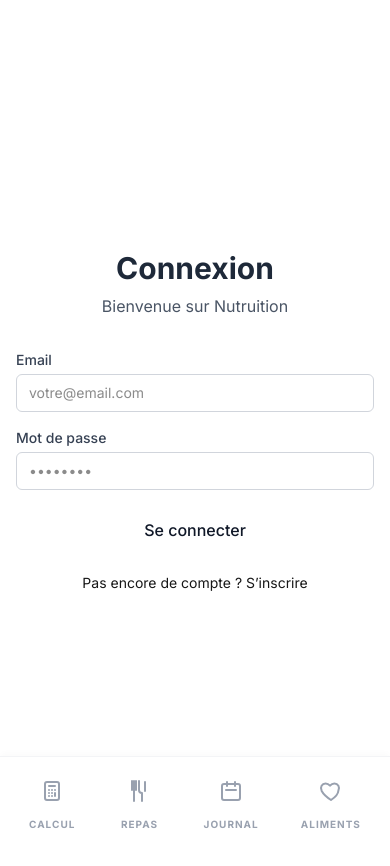
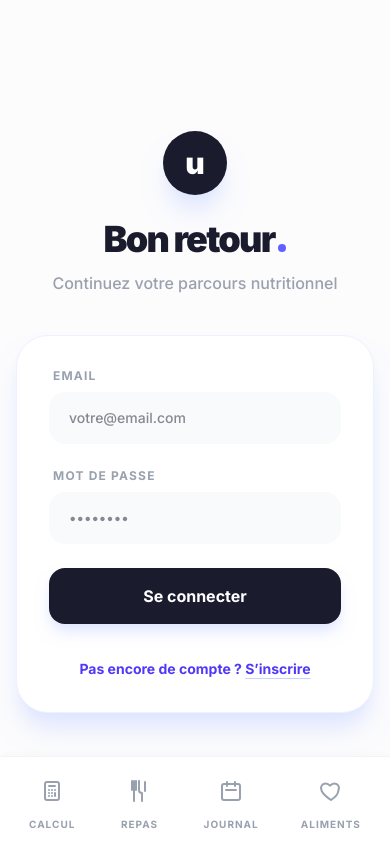
Before and after one commit to camcarre/nutruition, a Next.js app: page /login in a window 390 px wide. Shown: the top 866 px of the page. Built offline with nearby package versions, Linux system fonts and the light colour scheme.

Commit message:
Optimisation mobile, correction redirection auth et fix recouvrement clavier

```diff
--- a/src/app/foods/page.tsx
+++ b/src/app/foods/page.tsx
@@ -3,15 +3,8 @@
 
 export default function FoodsPage() {
   return (
-    <div className="px-4 py-6 pb-24">
+    <div className="px-4 py-6 pb-24 min-h-screen bg-gray-50/30">
       <Header />
-
-      <div className="mb-6">
-        <h2 className="text-3xl font-bold text-gray-900 mb-1">Aliments</h2>
-        <p className="text-gray-400 text-sm font-medium">
-          Explorez la base de données
-        </p>
-      </div>
 
       <FoodList />
     </div>
--- a/src/app/login/page.tsx
+++ b/src/app/login/page.tsx
@@ -2,11 +2,17 @@
 
 export default function LoginPage() {
   return (
-    <div className="min-h-screen flex items-center justify-center px-4">
-      <div className="w-full max-w-sm">
-        <div className="text-center mb-8">
-          <h1 className="text-3xl font-bold text-gray-800 mb-2">Connexion</h1>
-          <p className="text-gray-600">Bienvenue sur Nutruition</p>
+    <div className="min-h-screen flex items-center justify-center px-4 bg-gray-50/50">
+      <div className="w-full max-w-mobile">
+        <div className="text-center mb-10">
+          <div className="inline-flex items-center justify-center w-16 h-16 rounded-[2rem] bg-[#1a1c2e] text-white font-black text-3xl mb-6 shadow-xl shadow-indigo-100">
+            u
+          </div>
+          <h1 className="text-4xl font-black text-[#1a1c2e] tracking-tighter mb-3">
+            Bon retour
+            <span className="inline-block w-2 h-2 rounded-full bg-indigo-500 ml-1"></span>
+          </h1>
+          <p className="text-gray-400 font-medium">Continuez votre parcours nutritionnel</p>
         </div>
         <LoginForm />
       </div>
--- a/src/app/register/page.tsx
+++ b/src/app/register/page.tsx
@@ -2,11 +2,17 @@
 
 export default function RegisterPage() {
   return (
-    <div className="min-h-screen flex items-center justify-center px-4">
-      <div className="w-full max-w-sm">
-        <div className="text-center mb-8">
-          <h1 className="text-3xl font-bold text-gray-800 mb-2">Inscription</h1>
-          <p className="text-gray-600">Créez votre compte Nutruition</p>
+    <div className="min-h-screen flex items-center justify-center px-4 bg-gray-50/50">
+      <div className="w-full max-w-mobile">
+        <div className="text-center mb-10">
+          <div className="inline-flex items-center justify-center w-16 h-16 rounded-[2rem] bg-[#1a1c2e] text-white font-black text-3xl mb-6 shadow-xl shadow-indigo-100">
+            u
+          </div>
+          <h1 className="text-4xl font-black text-[#1a1c2e] tracking-tighter mb-3">
+            Créer un compte
+            <span className="inline-block w-2 h-2 rounded-full bg-indigo-500 ml-1"></span>
+          </h1>
+          <p className="text-gray-400 font-medium">Rejoignez la communauté Nutruition</p>
         </div>
         <RegisterForm />
       </div>
--- a/src/components/auth/LoginForm.tsx
+++ b/src/components/auth/LoginForm.tsx
@@ -21,15 +21,20 @@
     try {
       const user = await getOrCreateUser(formData.email)
       if (user) {
-        localStorage.setItem('user', JSON.stringify({
+        const userToSave = {
           id: user.id,
           email: user.email,
           photoUrl: user.photoUrl,
           targetCalories: user.targetCalories
-        }))
+        }
+        localStorage.setItem('user', JSON.stringify(userToSave))
         window.dispatchEvent(new Event('nutruition:user'))
         showIsland(`Bon retour !`, 'success', 3000)
-        router.push('/')
+
+        // Force immediate redirection
+        router.replace('/')
+      } else {
+        showIsland('Utilisateur non trouvé', 'error', 3000)
       }
     } catch (error) {
       console.error('Login error:', error)
@@ -47,9 +52,10 @@
   }
 
   return (
-    <form onSubmit={handleSubmit} className="space-y-4">
+    <div className="bg-white p-8 rounded-[2rem] shadow-xl shadow-indigo-100 border border-indigo-50">
+      <form onSubmit={handleSubmit} className="space-y-6">
         <div>
-        <label htmlFor="email" className="block text-sm font-medium text-gray-700 mb-1">
+          <label htmlFor="email" className="block text-xs font-bold text-gray-400 uppercase tracking-widest mb-2 ml-1">
             Email
           </label>
           <input
@@ -59,13 +65,13 @@
             required
             value={formData.email}
             onChange={handleChange}
-          className="w-full px-3 py-2 border border-gray-300 rounded-md text-sm focus:ring-2 focus:ring-primary-500 focus:border-primary-500"
+            className="w-full px-5 py-4 bg-gray-50 border-none rounded-2xl text-sm focus:ring-2 focus:ring-indigo-500 transition-all font-medium text-gray-900"
             placeholder="votre@email.com"
           />
         </div>
 
         <div>
-        <label htmlFor="password" className="block text-sm font-medium text-gray-700 mb-1">
+          <label htmlFor="password" className="block text-xs font-bold text-gray-400 uppercase tracking-widest mb-2 ml-1">
             Mot de passe
           </label>
           <input
@@ -75,7 +81,7 @@
             required
             value={formData.password}
             onChange={handleChange}
-          className="w-full px-3 py-2 border border-gray-300 rounded-md text-sm focus:ring-2 focus:ring-primary-500 focus:border-primary-500"
+            className="w-full px-5 py-4 bg-gray-50 border-none rounded-2xl text-sm focus:ring-2 focus:ring-indigo-500 transition-all font-medium text-gray-900"
             placeholder="••••••••"
           />
         </div>
@@ -83,16 +89,22 @@
         <button
           type="submit"
           disabled={isLoading}
-        className="w-full bg-primary-600 text-gray-900 py-3 px-4 rounded-md font-medium hover:bg-primary-700 disabled:bg-gray-300 disabled:cursor-not-allowed transition-colors"
+          className="w-full bg-[#1a1c2e] text-white py-4 px-6 rounded-2xl font-bold hover:bg-indigo-600 disabled:bg-gray-200 disabled:text-gray-400 disabled:cursor-not-allowed transition-all shadow-lg shadow-indigo-100 active:scale-[0.98]"
         >
-        {isLoading ? 'Connexion...' : 'Se connecter'}
+          {isLoading ? (
+            <div className="flex items-center justify-center gap-2">
+              <div className="w-4 h-4 border-2 border-white/30 border-t-white rounded-full animate-spin" />
+              <span>Connexion...</span>
+            </div>
+          ) : 'Se connecter'}
         </button>
 
-      <div className="text-center">
-        <Link href="/register" className="text-sm text-primary-600 hover:text-primary-700">
-          Pas encore de compte ? S’inscrire
+        <div className="text-center pt-2">
+          <Link href="/register" className="text-sm font-bold text-indigo-600 hover:text-indigo-700 transition-colors">
+            Pas encore de compte ? <span className="underline decoration-indigo-200 underline-offset-4">S’inscrire</span>
           </Link>
         </div>
       </form>
+    </div>
   )
 }
--- a/src/components/auth/RegisterForm.tsx
+++ b/src/components/auth/RegisterForm.tsx
@@ -30,15 +30,18 @@
     try {
       const user = await getOrCreateUser(formData.email)
       if (user) {
-        localStorage.setItem('user', JSON.stringify({
+        const userToSave = {
           id: user.id,
           email: user.email,
           photoUrl: user.photoUrl,
           targetCalories: user.targetCalories
-        }))
+        }
+        localStorage.setItem('user', JSON.stringify(userToSave))
         window.dispatchEvent(new Event('nutruition:user'))
         showIsland('Compte créé !', 'success', 3000)
-        router.push('/')
+
+        // Force immediate redirection
+        router.replace('/')
       }
     } catch (error) {
       console.error('Registration error:', error)
@@ -57,15 +60,16 @@
   }
 
   return (
-    <form onSubmit={handleSubmit} className="space-y-4">
+    <div className="bg-white p-8 rounded-[2rem] shadow-xl shadow-indigo-100 border border-indigo-50">
+      <form onSubmit={handleSubmit} className="space-y-6">
         {error && (
-        <div className="bg-red-50 border border-red-200 text-red-700 px-3 py-2 rounded-md text-sm">
+          <div className="bg-red-50 border border-red-100 text-red-600 px-4 py-3 rounded-2xl text-xs font-bold animate-in fade-in slide-in-from-top-2">
             {error}
           </div>
         )}
 
         <div>
-        <label htmlFor="email" className="block text-sm font-medium text-gray-700 mb-1">
+          <label htmlFor="email" className="block text-xs font-bold text-gray-400 uppercase tracking-widest mb-2 ml-1">
             Email
           </label>
           <input
@@ -75,13 +79,13 @@
             required
             value={formData.email}
             onChange={handleChange}
-          className="w-full px-3 py-2 border border-gray-300 rounded-md text-sm focus:ring-2 focus:ring-primary-500 focus:border-primary-500"
+            className="w-full px-5 py-4 bg-gray-50 border-none rounded-2xl text-sm focus:ring-2 focus:ring-indigo-500 transition-all font-medium text-gray-900"
             placeholder="votre@email.com"
           />
         </div>
 
         <div>
-        <label htmlFor="password" className="block text-sm font-medium text-gray-700 mb-1">
+          <label htmlFor="password" className="block text-xs font-bold text-gray-400 uppercase tracking-widest mb-2 ml-1">
             Mot de passe
           </label>
           <input
@@ -91,13 +95,13 @@
             required
             value={formData.password}
             onChange={handleChange}
-          className="w-full px-3 py-2 border border-gray-300 rounded-md text-sm focus:ring-2 focus:ring-primary-500 focus:border-primary-500"
+            className="w-full px-5 py-4 bg-gray-50 border-none rounded-2xl text-sm focus:ring-2 focus:ring-indigo-500 transition-all font-medium text-gray-900"
             placeholder="••••••••"
           />
         </div>
 
         <div>
-        <label htmlFor="confirmPassword" className="block text-sm font-medium text-gray-700 mb-1">
+          <label htmlFor="confirmPassword" className="block text-xs font-bold text-gray-400 uppercase tracking-widest mb-2 ml-1">
             Confirmer le mot de passe
           </label>
           <input
@@ -107,7 +111,7 @@
             required
             value={formData.confirmPassword}
             onChange={handleChange}
-          className="w-full px-3 py-2 border border-gray-300 rounded-md text-sm focus:ring-2 focus:ring-primary-500 focus:border-primary-500"
+            className="w-full px-5 py-4 bg-gray-50 border-none rounded-2xl text-sm focus:ring-2 focus:ring-indigo-500 transition-all font-medium text-gray-900"
             placeholder="••••••••"
           />
         </div>
@@ -115,16 +119,22 @@
         <button
           type="submit"
           disabled={isLoading}
-        className="w-full bg-primary-600 text-gray-900 py-3 px-4 rounded-md font-medium hover:bg-primary-700 disabled:bg-gray-300 disabled:cursor-not-allowed transition-colors"
+          className="w-full bg-[#1a1c2e] text-white py-4 px-6 rounded-2xl font-bold hover:bg-indigo-600 disabled:bg-gray-200 disabled:text-gray-400 disabled:cursor-not-allowed transition-all shadow-lg shadow-indigo-100 active:scale-[0.98]"
         >
-        {isLoading ? 'Inscription...' : "S'inscrire"}
+          {isLoading ? (
+            <div className="flex items-center justify-center gap-2">
+              <div className="w-4 h-4 border-2 border-white/30 border-t-white rounded-full animate-spin" />
+              <span>Inscription...</span>
+            </div>
+          ) : "S'inscrire"}
         </button>
 
-      <div className="text-center">
-        <Link href="/login" className="text-sm text-primary-600 hover:text-primary-700">
-          Déjà un compte ? Se connecter
+        <div className="text-center pt-2">
+          <Link href="/login" className="text-sm font-bold text-indigo-600 hover:text-indigo-700 transition-colors">
+            Déjà un compte ? <span className="underline decoration-indigo-200 underline-offset-4">Se connecter</span>
           </Link>
         </div>
       </form>
+    </div>
   )
 }
```
Also changed, not shown: src/components/foods/FoodList.tsx (+28 -3 lines), src/components/meal-builder/MealBuilder.tsx (+12 -6 lines). Lines whose indentation alone changed are shown as unchanged.
